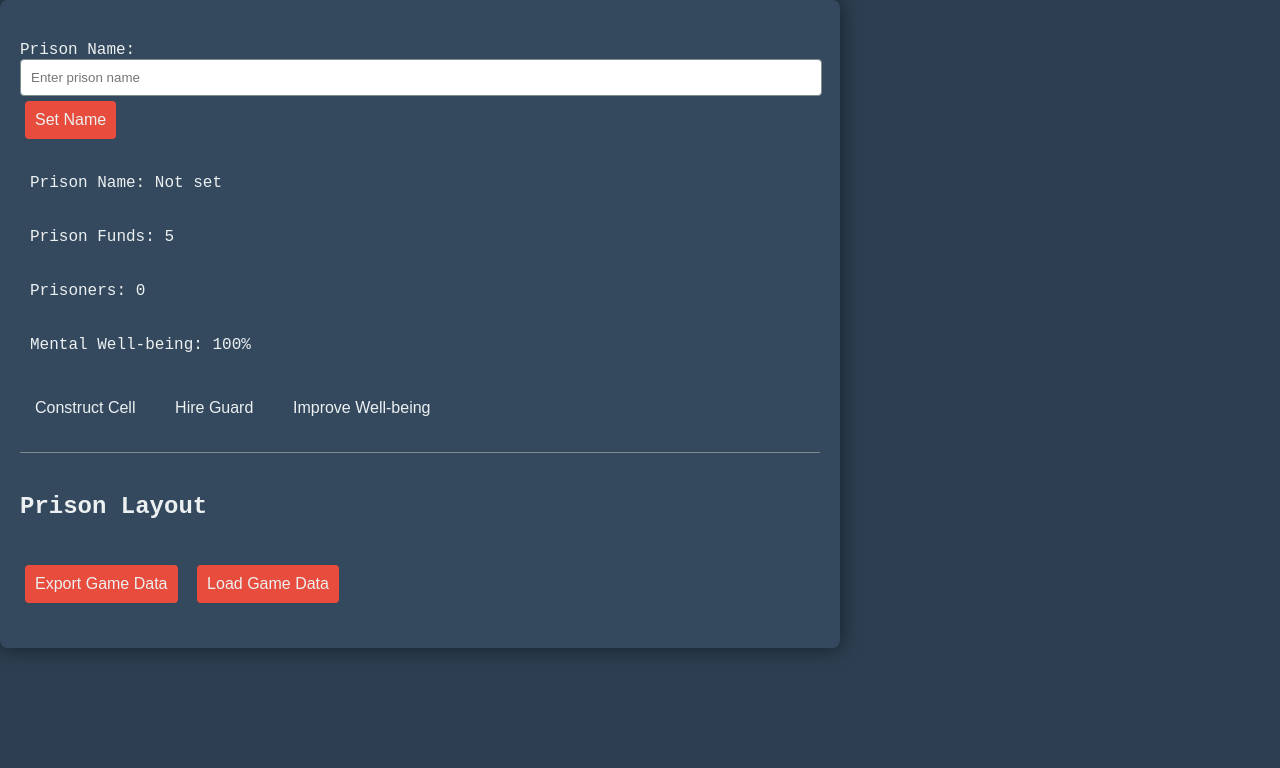
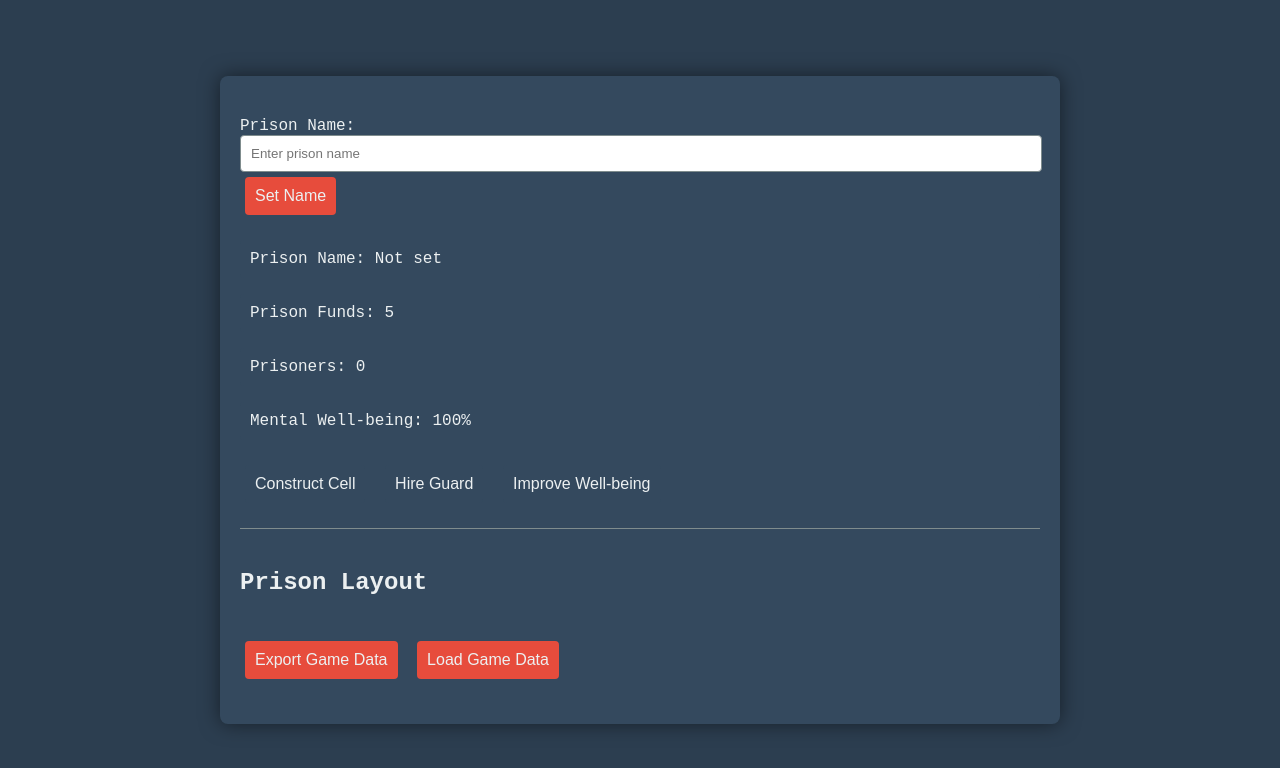
Before and after one commit to largefort/prisonmanagmentycoon, a plain HTML site: page index.html in a window 1280 px wide. Drawn offline with Linux system fonts and the light colour scheme.

Commit message:
Update styles.css

```diff
--- a/styles.css
+++ b/styles.css
@@ -2,7 +2,7 @@ body {
     font-family: 'Courier New', Courier, monospace;
     background-color: #2c3e50;
     color: #ecf0f1;
-    display: fixed;
+    display: flex;
     justify-content: center;
     align-items: center;
     height: 100vh;
```
